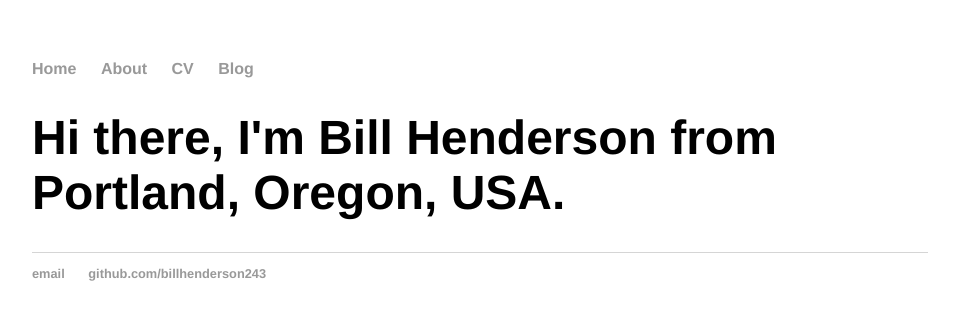
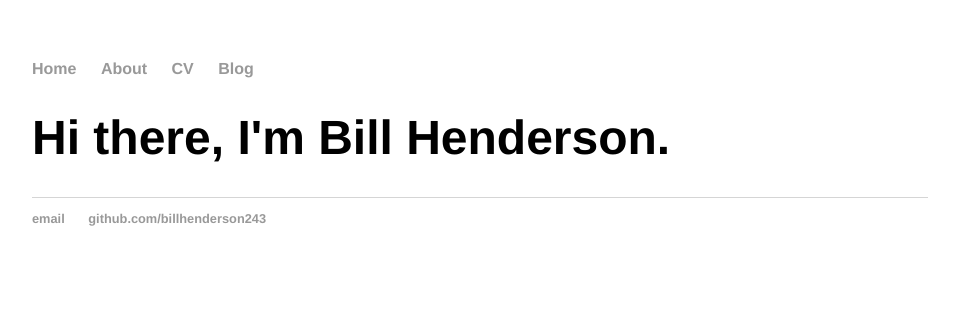
Before and after one commit to billhenderson243/billhenderson243.github.io, a Jekyll site: the page built from index.html, in a window 1280 px wide. Shown: the top 320 px of the page, without its empty margins (160-1119 px from the left). Built offline with Jekyll 4.4.1, drawn with Linux system fonts in a browser that asks for light colours.

Commit message:
Update index.html
Convert index.html to use a Jekyll layout

```diff
--- a/index.html
+++ b/index.html
@@ -1,29 +1,8 @@
-<!DOCTYPE html>
-<html>
-	<head>
-		<title>Bill Henderson</title>
-		<!-- link to main stylesheet -->
-		<link rel="stylesheet" type="text/css" href="/css/main.css">
-	</head>
-	<body>
-		<nav>
-    		<ul>
-        		<li><a href="/">Home</a></li>
-	        	<li><a href="/about">About</a></li>
-        		<li><a href="/cv">CV</a></li>
-        		<li><a href="/blog">Blog</a></li>
-    		</ul>
-		</nav>
-		<div class="container">
-    		<div class="blurb">
-        		<h1>Hi there, I'm Bill Henderson from Portland, Oregon, USA.</h1>
-    		</div><!-- /.blurb -->
-		</div><!-- /.container -->
-		<footer>
-    		<ul>
-        		<li><a href="mailto:billhenderson243@gmail.com">email</a></li>
-        		<li><a href="https://github.com/billhenderson243">github.com/billhenderson243</a></li>
-			</ul>
-		</footer>
-	</body>
-</html>
+---
+layout: default
+title: Bill henderson
+---
+<div class="blurb">
+	<h1>Hi there, I'm Bill Henderson.</h1>
+
+</div><!-- /.blurb -->
```
